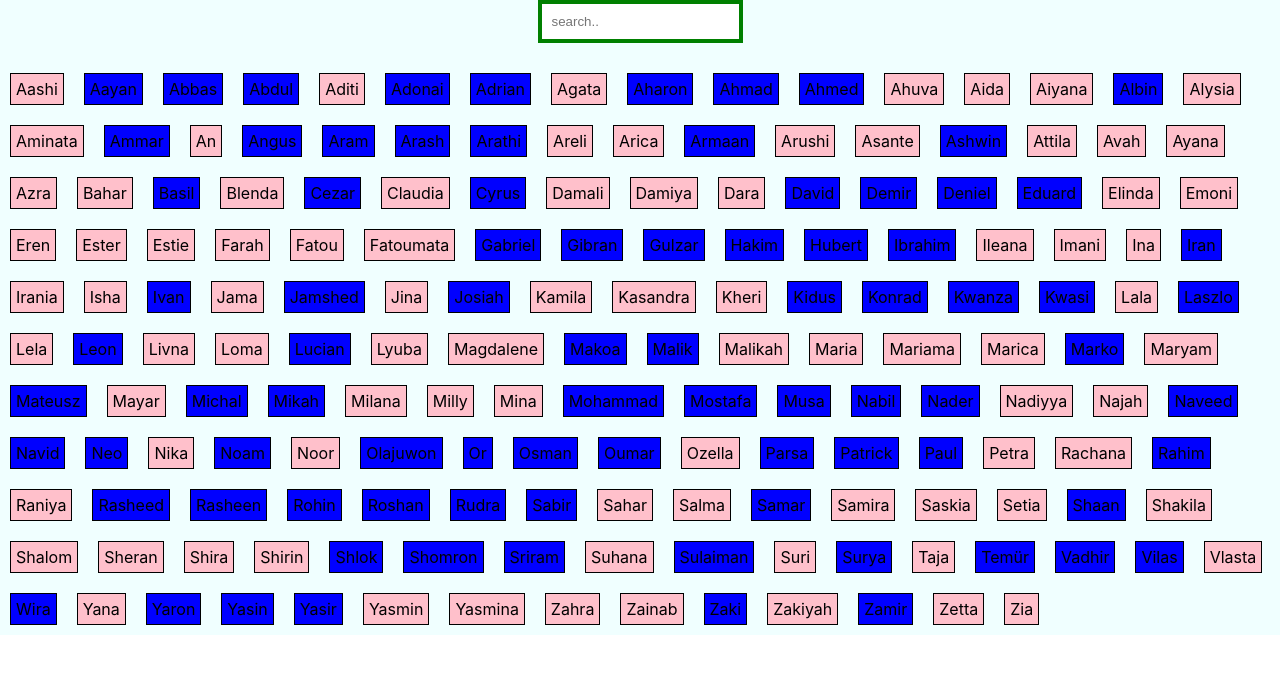
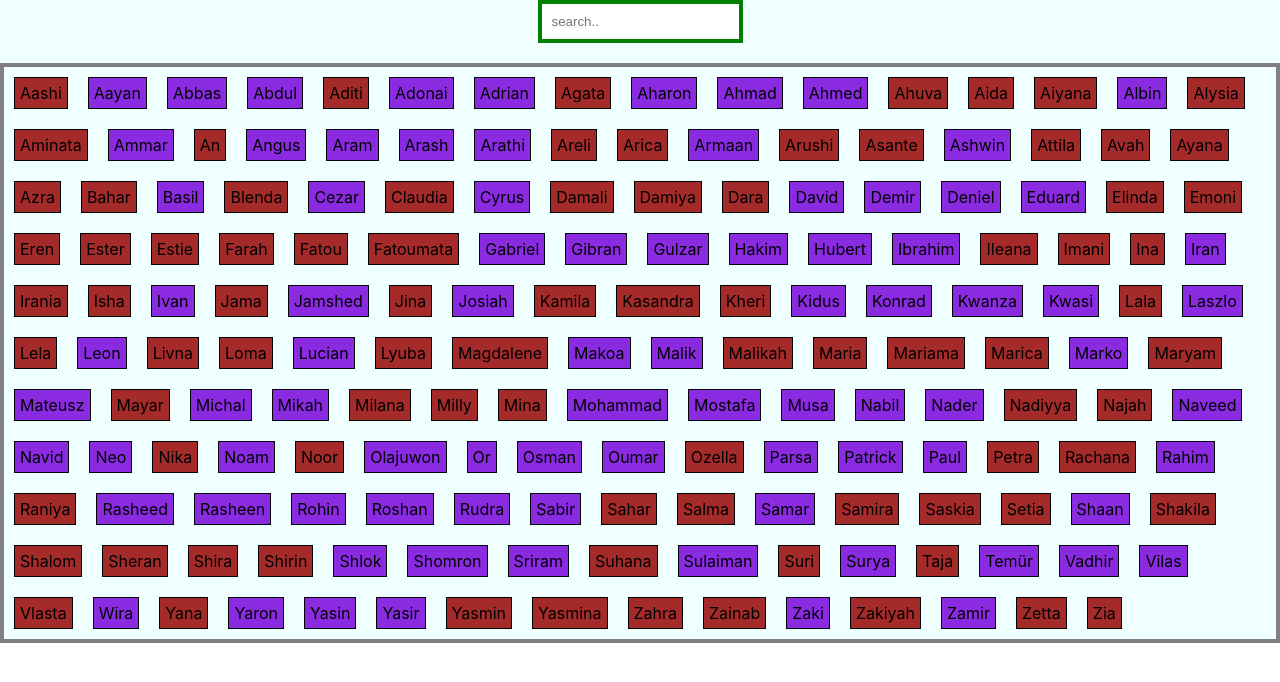
Before and after one commit to Junitalama/Baby-name-picker, a React (Create React App) app in the folder baby-names/: page / in a window 1280 px wide. Shown: the top 682 px of the page. Built offline with nearby package versions, Linux system fonts and the light colour scheme.

Commit message:
Update App.css

```diff
--- a/baby-names/src/App.css
+++ b/baby-names/src/App.css
@@ -10,17 +10,17 @@ background-color:azure;
 .baby-names {
   display: flex;
   flex-wrap: wrap;
-  border: 4q  px solid gray;
+  border: 4px solid gray;
 }
 .f{
-  background-color:pink;
+  background-color:brown;
   margin: 10px;
   border:1px solid black;
   padding:5px;
 }
 
 .m{
-  background-color: blue;
+  background-color: blueviolet;
   margin:10px;
   border:1px solid black;
   padding:5px;
```
